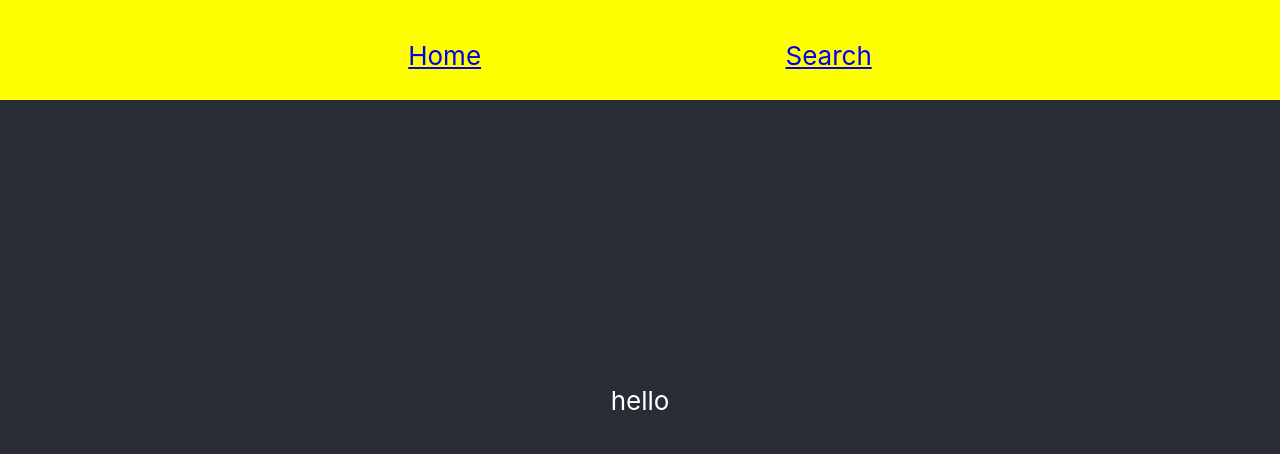
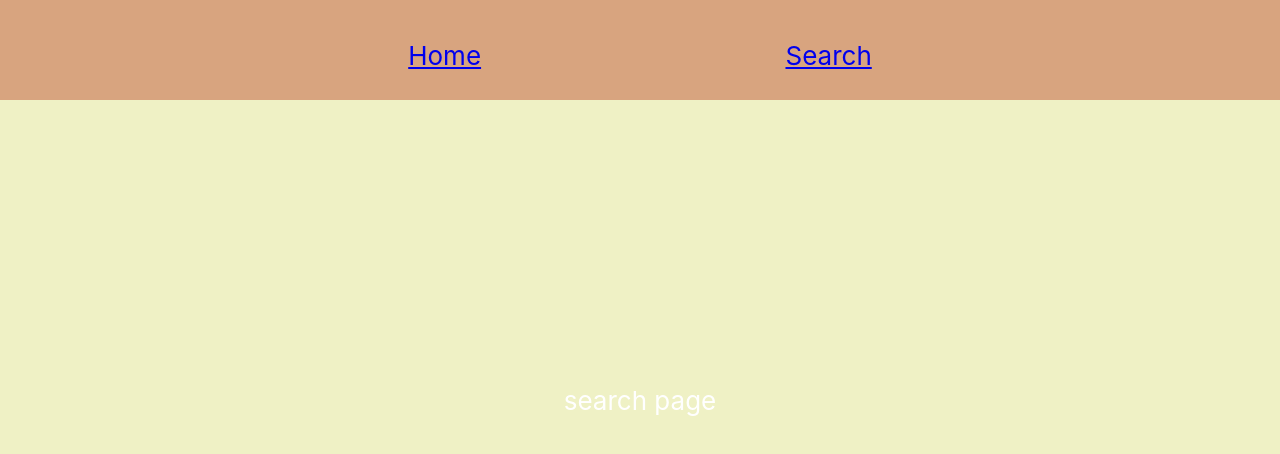
Before and after one commit to TylerEikenberg/GitHub-User-Search, a React (Create React App) app: page /search in a window 1280 px wide. Shown: the top 454 px of the page. Built offline with nearby package versions, Linux system fonts and the light colour scheme.

Commit message:
add styling to app, searchpage content

```diff
--- a/src/App/App.css
+++ b/src/App/App.css
@@ -3,7 +3,7 @@
 }
 
 .App-body {
-  background-color: #282c34;
+  background-color: #eff1c5;
   min-height: 100vh;
   display: flex;
   flex-direction: column;
@@ -23,7 +23,7 @@
   justify-content: center;
   width: 100vw;
   height: 100px;
-  background-color: yellow;
+  background-color: #d8a47f;
   position: fixed;
   top: 0;
 }
--- a/src/Pages/SearchPage/SearchPage.js
+++ b/src/Pages/SearchPage/SearchPage.js
@@ -1,7 +1,7 @@
 import React from "react";
 
 function SearchPage() {
-  return <div>hello</div>;
+  return <div>search page</div>;
 }
 
 export default SearchPage;
```
